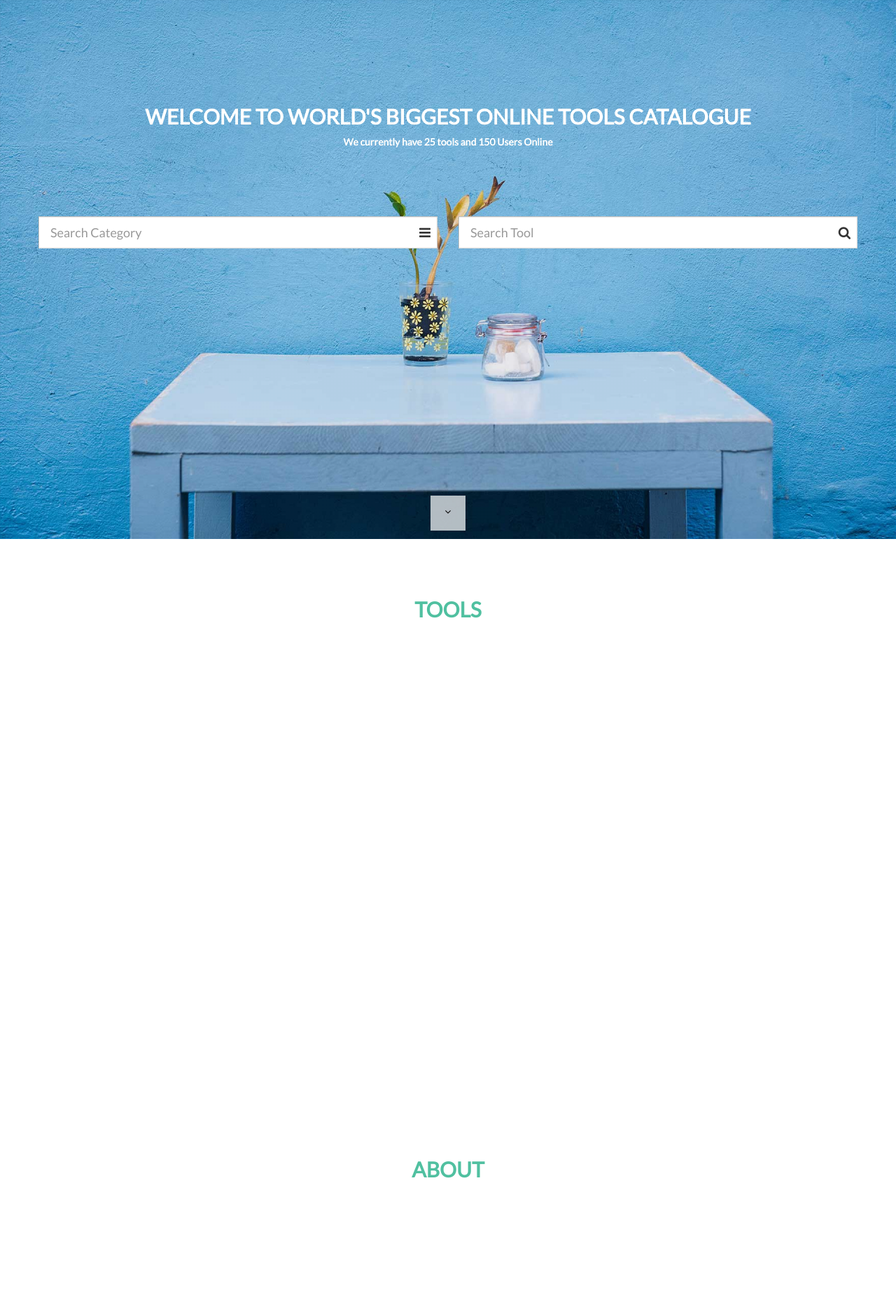
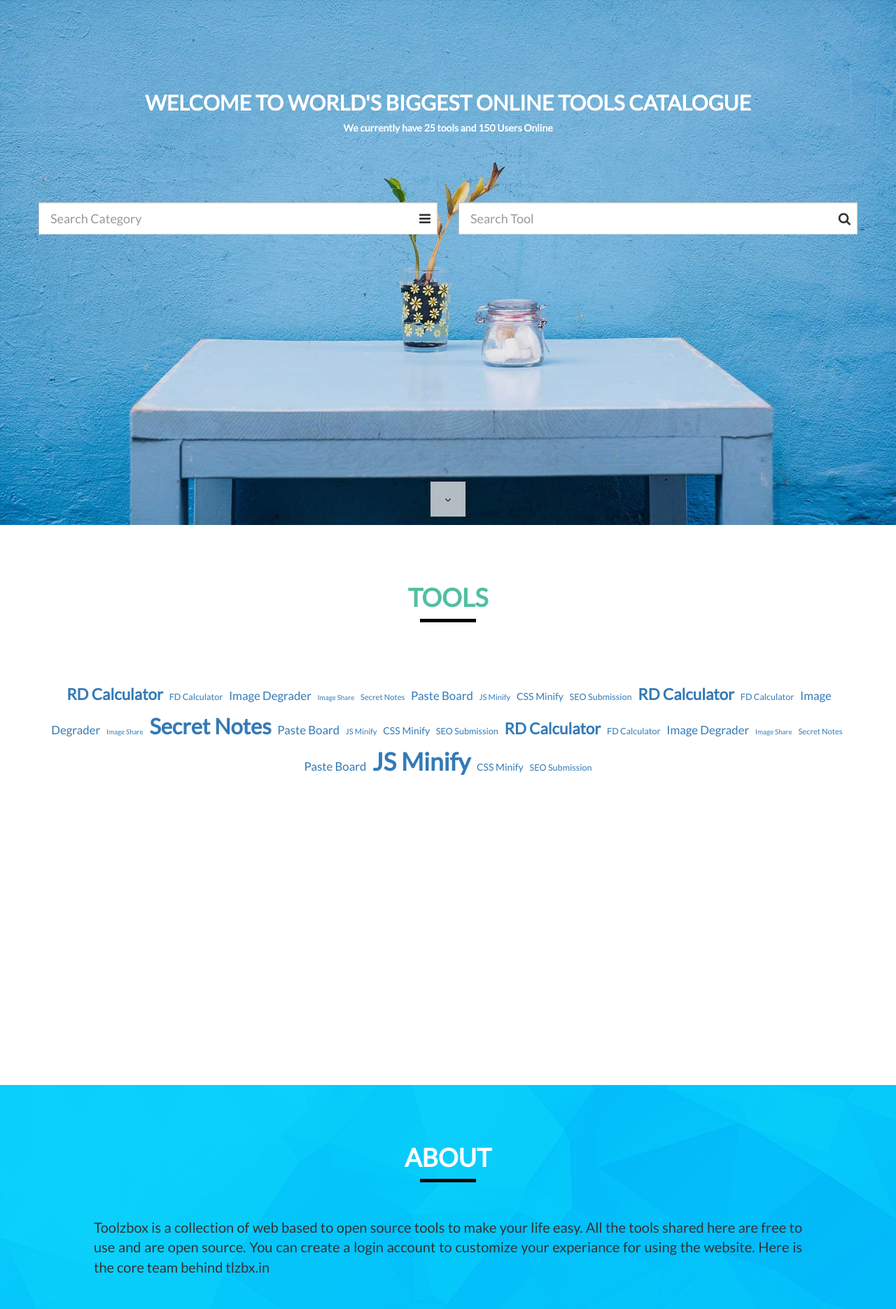
Before and after one commit to 3ncrypter/tlzbx.in, a PHP site: page / in a window 1280 px wide. Shown: the part 50-1920 px from the top of the page at 70% size. Run offline with PHP 8.4, Linux system fonts and the light colour scheme; data that the repository does not hold is empty.

Commit message:
updates. ;)

```diff
--- a/connect.php
+++ b/connect.php
@@ -1,32 +1,8 @@
 <?php
 $hostname='localhost';
 $username='root';
-$password='';
-$dbname='tools';
-/*try {
-    $dbh = new PDO("mysql:host=$hostname;dbname=$dbname",$username,$password);
-
-    $dbh->setAttribute(PDO::ATTR_ERRMODE, PDO::ERRMODE_EXCEPTION); // <== add this line
-    echo 'Connected to Database<br/>';
-    $dbh = null;
-    }
-catch(PDOException $e)
-    {
-    echo $e->getMessage();
-    }*/
-
-
-// we connect to example.com and port 3307
-$link = mysql_connect('localhost', 'root', '');
-if (!$link) {
-    die('Could not connect: ' . mysql_error());
-}
-else {
-
-	echo "connect";
-}
-$db = mysql_select_db("tools",$link);
-//mysql_close($link);
-
-
+$password='mysql';
+$dbname = 'tlzbx';
+mysql_connect("$hostname", "$username", "$password") OR die('Can not connenct to database'. mysql_error());
+mysql_select_db("$dbname") OR die('Can not select  database'. mysql_error());
 ?>
--- a/css/style.css
+++ b/css/style.css
@@ -19,7 +19,7 @@
   font-family: 'Lato', sans-serif;
 }
 
-.padd0 {
+.nopadd {
   padding: 0;
 }
 
@@ -327,7 +327,7 @@ html, body {
 
 /*Home - Search*/
 .home {
-  background: url("../assets/1.jpg") no-repeat fixed center top;
+  background: url("../assets/bg-search.jpg") no-repeat fixed center top;
   position: relative;
   background-size: cover;
 }
@@ -383,12 +383,21 @@ html, body {
   padding: 5% 0;
   min-height: 100%;
 }
-.toolsCont h2 {
+.toolsCont h1 {
   color: #50C0A0;
   font-weight: bold;
+  display: inline-block;
+}
+.toolsCont h1:after {
+  background: #000;
+  content: "";
+  display: block;
+  height: 5px;
+  margin: 10px auto;
+  width: 80px;
 }
 .toolsCont .cloud {
-  padding-top: 10px;
+  padding: 60px 15px;
 }
 .toolsCont .cloud .cloud-ul {
   margin: 0;
@@ -445,13 +454,142 @@ html, body {
 
 /*Tools - Cloud End*/
 /*About*/
-.aboutCont {
+.about {
+  background: url(../assets/bg-team.png) no-repeat fixed center top;
+  background-size: cover;
+}
+.about .aboutCont {
   padding: 5%;
   min-height: 100%;
 }
-.aboutCont h2 {
-  color: #50C0A0;
+.about .aboutCont h1 {
+  color: #fff;
   font-weight: bold;
+  display: inline-block;
+}
+.about .aboutCont h1:after {
+  background: #000;
+  content: "";
+  display: block;
+  height: 5px;
+  margin: 10px auto;
+  width: 80px;
+}
+.about .aboutCont .about-content {
+  padding: 30px 15px;
+}
+.about .aboutCont .about-team {
+  padding: 50px 15px;
 }
 
 /*About End*/
+/*Participate*/
+.participate .partCont {
+  padding: 5%;
+  min-height: 100%;
+}
+.participate .partCont h1 {
+  color: #50C0A0;
+  font-weight: bold;
+  display: inline-block;
+}
+.participate .partCont h1:after {
+  background: #000;
+  content: "";
+  display: block;
+  height: 5px;
+  margin: 10px auto;
+  width: 80px;
+}
+.participate .partCont .mailing-list {
+  padding: 30px 15px;
+}
+.participate .partCont .mailing-list i {
+  position: absolute;
+  top: 4%;
+  right: 20px;
+  cursor: pointer;
+}
+
+/*Participate End*/
+/*Contact*/
+.contact {
+  background: url(../assets/bg-team.png) no-repeat fixed center top;
+  background-size: cover;
+}
+.contact .contactCont {
+  padding: 5%;
+  min-height: 100%;
+}
+.contact .contactCont h1 {
+  color: #fff;
+  font-weight: bold;
+  display: inline-block;
+}
+.contact .contactCont h1:after {
+  background: #000;
+  content: "";
+  display: block;
+  height: 5px;
+  margin: 10px auto;
+  width: 80px;
+}
+.contact .contactCont .mailing-list {
+  padding: 30px 15px;
+}
+.contact .contactCont .mailing-list i {
+  position: absolute;
+  top: 4%;
+  right: 20px;
+  cursor: pointer;
+}
+.contact .social-list {
+  padding: 150px 0;
+}
+.contact .social-list .socialMe li {
+  display: inline-block;
+  font-size: 30px;
+  margin-right: 25px;
+  margin-bottom: 20px;
+}
+.contact .social-list .socialMe li a {
+  color: #fff;
+  border: 1px solid;
+  -moz-border-radius: 50%;
+  -webkit-border-radius: 50%;
+  border-radius: 50%;
+  display: block;
+  height: 60px;
+  line-height: 60px;
+  width: 60px;
+  -moz-transition: all 0.5s ease;
+  -o-transition: all 0.5s ease;
+  -webkit-transition: all 0.5s ease;
+  transition: all 0.5s ease;
+}
+.contact .social-list .socialMe li a.facebook:hover {
+  background: #3B5998;
+  color: #fff;
+}
+.contact .social-list .socialMe li a.twitter:hover {
+  background: #55ACEE;
+  color: #fff;
+}
+.contact .social-list .socialMe li a.linkedin:hover {
+  background: #007BB5;
+  color: #fff;
+}
+.contact .social-list .socialMe li a.google-plus:hover {
+  background: #E02F2F;
+  color: #fff;
+}
+.contact .social-list .socialMe li a.instagram:hover {
+  background: #316699;
+  color: #fff;
+}
+.contact .social-list .socialMe li a.github:hover {
+  background: #181616;
+  color: #fff;
+}
+
+/*Contact End*/
--- a/index.php
+++ b/index-back.php
@@ -1,4 +1,5 @@
 <?php include_once('connect.php');?>
+<?php date_default_timezone_set('Asia/Calcutta');  ?>
 <!doctype HTML>
 <html>
 <head>
@@ -81,7 +82,7 @@
 		$terms = array();
         $maximum = 0;
 
-        $query = mysql_query("SELECT term, counter,id FROM search ORDER BY counter DESC LIMIT 30");
+        $query = mysql_query("SELECT term, counter, id FROM `search` ORDER BY counter DESC LIMIT 30");
         while ($row = mysql_fetch_array($query))
 		{
 			$term = $row['term'];
--- a/index.html
+++ b/index.html
@@ -7,8 +7,11 @@
     <link rel="stylesheet" href="css/font-awesome.min.css" type="text/css"/>
     <link href='https://fonts.googleapis.com/css?family=Lato' rel='stylesheet' type='text/css'>
     <link rel="stylesheet" href="css/style.css" type="text/css"/>
+    <script type="text/javascript" src="js/angular.js"></script>
+    <script type="text/javascript" src="js/app.js"></script>
+    <script type="text/javascript" src="js/ctrl.js"></script>
     </head>
-    <body>
+    <body ng-app="tlzbx">
         <!--loader-->
         <div class="overlay">
             <div class="loader cf">
@@ -43,6 +46,7 @@
             </div>
         </nav>
         <!--navigation end-->
+        <!--home-->
         <section class="home wrapper" id="home">
             <div class="container homeCont">
                 <div class="row">
@@ -52,11 +56,11 @@
                     </div>
                 </div>
                 <div class="row">
-                    <div class="col-md-6 form-group">
+                    <div class="col-md-6 form-group col-xs-10 col-xs-offset-1 col-md-offset-0">
                         <i class="fa fa-bars form_ico fa-lg"></i>
                         <input type="text" class="form-control norad input-lg categ" id="categ" placeholder="Search Category">
                     </div>
-                    <div class="col-md-6 form-group">
+                    <div class="col-md-6 form-group col-xs-10 col-xs-offset-1 col-md-offset-0">
                         <i class="fa fa-search form_ico fa-lg"></i>
                         <input type="text" class="form-control norad input-lg toolz" id="toolz" placeholder="Search Tool">
                     </div>
@@ -64,11 +68,13 @@
                 </div>
             </div>
         </section>
+        <!--home end-->
+        <!--tools-->
         <section class="wrapper tools" id="tools">
             <div class="container toolsCont">
                 <div class="row">
-                   <div class="col-md-12 col-sm-12">
-                        <h2 class="text-center uppercase">Tools</h2>
+                   <div class="col-md-12 col-sm-12 text-center">
+                        <h1 class="uppercase">Tools</h1>
                        <div class="cloud">
                         <ul class="cloud-ul">
                             <li><a class="c7" href="#">RD Calculator</a></li>
@@ -104,31 +110,79 @@
                 </div>
             </div>
         </section>
+        <!--tools end-->
+        <!--about-->
         <section class="wrapper about" id="about">
             <div class="container aboutCont">
                 <div class="row">
-                    <div class="col-md-12 col-sm-12">
-                        <h2 class="text-center uppercase">About</h2>
+                    <div class="col-md-12 col-sm-12 text-center">
+                        <h1 class="uppercase">About</h1>
+                        <div class="about-content col-md-12 col-sm-12 text-justify">
+                            <p class="font20">Toolzbox is a collection of web based to open source tools to make your life easy. All the tools shared here are free to use and are open source. You can create a login account to customize your experiance for using the website. Here is the core team behind tlzbx.in</p>
+                        </div>
+                        <div class="about-team col-md-12 col-sm-12 text-center">
+                            <div class="row" ng-controller="teamCtrl">
+                                <div class="team-member col-md-3 col-sm-3" ng-repeat="i in items">
+                                    <div class="member-img"><img src="assets/{{i.img}}.png" alt="Suraj Verma"/></div>
+                                    <div class="member-nm">{{i.name}}</div>
+                                    <div class="member-pro">{{i.pro}}</div>
+                                </div>
+                            </div>
+                        </div>
                     </div>
                 </div>
             </div>
         </section>
+        <!--about end-->
+        <!--participate-->
         <section class="wrapper participate" id="participate">
             <div class="gap-md"></div>
-            <div class="container">
+            <div class="container partCont">
                 <div class="row">
-                    participate
+                    <div class="col-md-12 col-sm-12 text-center">
+                        <h1 class="uppercase">Participate</h1>
+                        <div class="part-content text-center cf">
+                            <p class="font30">Sound's interesting, why don't you fork us on github and participate then. We will love to see you there.</p>
+                        </div>
+                        <div class="mailing-list">
+                            <div class="col-md-12 col-sm-12 text-center">
+                                <p class="font20">Join our mailing list to get latest updates on development, we will never spam you, that's our promise.</p>
+                            </div>
+                            <div class="col-md-6 col-sm-6 col-md-offset-3 col-sm-offset-0">
+                                <i class="fa fa-envelope fa-3x"></i>
+                                <input type="email" class="form-control norad input-lg mail-list" />
+                            </div>
+                        </div>
+                    </div>
                 </div>
             </div>
         </section>
+        <!--participate end-->
+        <!--contact-->
         <section class="wrapper contact" id="contact">
             <div class="gap-md"></div>
-            <div class="container">
+            <div class="container contactCont">
                 <div class="row">
-                    contact
+                    <div class="col-md-12 col-sm-12 text-center">
+                        <h1 class="uppercase">Contact</h1>
+                        <div class="cont-content text-center cf">
+                            <p class="font30">Follow us on various social networks</p>
+                        </div>
+                        <div class="social-list">
+                            <ul class="socialMe">
+                                <li><a href="https://www.facebook.com/verma.suraj" target="_blank" class="facebook"><i class="fa fa-facebook"></i></a></li>
+                                <li><a href="http://twitter.com/_surajverma_" class="twitter" target="_blank"><i class="fa fa-twitter"></i></a></li>
+                                <li><a href="http://www.linkedin.com/in/vermasuraj" class="linkedin" target="_blank"><i class="fa fa-linkedin"></i></a></li>
+                                <li><a href="http://plus.google.com/105383003914356993473" class="google-plus" target="_blank"><i class="fa fa-google-plus"></i></a></li>
+                                <li><a href="http://instagram.com/_surajverma_" class="instagram" target="_blank"><i class="fa fa-instagram"></i></a></li>
+                                <li><a href="http://github.com/surajverma" class="github" target="_blank"><i class="fa fa-github"></i></a></li>
+                            </ul>
+                        </div>
+                    </div>
                 </div>
             </div>
         </section>
+        <!--contact end-->
         <script type="text/javascript" src="js/jquery.js"></script>
         <script type="text/javascript" src="js/bootstrap.min.js"></script>
         <script type="text/javascript" src="js/slowscroll.js"></script>
--- a/js/app.js
+++ b/js/app.js
@@ -1,7 +1 @@
-var app = angular.module("myApp",[]);
-
-app.directive("w3TestDirective", function(){
-    return{
-        template : "I was made in a directive constructor!"
-    };
-})
+var app = angular.module("tlzbx",[]);
--- a/js/script.js
+++ b/js/script.js
@@ -16,4 +16,8 @@ $(function(){
         $("a[href='#top'],a[rel='m_PageScroll2id']").mPageScroll2id({highlightSelector:".nav-cust-ul li a[rel='m_PageScroll2id']"});
     });
 
+
+    $.get("dir/data.json", function(data, status){
+        });
+
 });
--- a/sass/style.scss
+++ b/sass/style.scss
@@ -10,7 +10,7 @@
 
 /*Universal*/
 *, html{font-family: 'Lato', sans-serif;}
-.padd0{padding: 0;}
+.nopadd{padding: 0;}
 .norad{border-radius: 0;}
 
 /*Floats*/
@@ -99,7 +99,7 @@ html, body {width: 100%;height: 100%;}
 .wrapper{min-height: 100%;width: 100%;position: relative;}
 
 /*Home - Search*/
-.home {background: url("../assets/1.jpg") no-repeat fixed center top;position: relative;background-size: cover;
+.home {background: url("../assets/bg-search.jpg") no-repeat fixed center top;position: relative;background-size: cover;
     &:before{content: "";position: absolute;top: 0;left: 0; height: 100%;width: 100%;background: url(../assets/grid.png);}
     .form_ico{position: absolute;top: 37%;right: 25px;cursor: pointer;}
     .toDown{display: block;width:50px; height: 50px; text-align: center; background: rgba(255,2555,255,0.7);position: absolute;left:50%;bottom: 10px;padding:16px;z-index: 999;color:#000!important;margin-left: -25px;z-index: 9;@include animation(pulse 2s infinite)}
@@ -114,8 +114,10 @@ html, body {width: 100%;height: 100%;}
 
 /*Tools - Cloud*/
 .toolsCont{padding: 5% 0; min-height: 100%;
-    h2{color: #50C0A0;font-weight: bold;}
-    .cloud{padding-top: 10px;
+    h1{color: #50C0A0;font-weight: bold;display: inline-block;
+        &:after{background: #000;content: "";display: block;height: 5px;margin: 10px auto;width: 80px;}
+    }
+    .cloud{padding: 60px 15px;
         .cloud-ul{margin: 0; padding: 2px; line-height: 3em; text-align: center;
             li{display: inline;
                 a{padding: 3px; }
@@ -136,7 +138,56 @@ html, body {width: 100%;height: 100%;}
 /*Tools - Cloud End*/
 
 /*About*/
-.aboutCont{padding: 5%; min-height: 100%;
-    h2{color: #50C0A0;font-weight: bold;}
+.about{background: url(../assets/bg-team.png) no-repeat fixed center top;background-size: cover;
+    .aboutCont{padding: 5%; min-height: 100%;
+        h1{color: #fff;font-weight: bold;display: inline-block;
+            &:after{background: #000;content: "";display: block;height: 5px;margin: 10px auto;width: 80px;}
+        }
+        .about-content{padding: 30px 15px;}
+        .about-team{padding: 50px 15px}
+    }
 }
 /*About End*/
+
+/*Participate*/
+.participate{
+    .partCont{padding: 5%; min-height: 100%;
+        h1{color: #50C0A0;font-weight: bold;display: inline-block;
+            &:after{background: #000;content: "";display: block;height: 5px;margin: 10px auto;width: 80px;}
+        }
+        .mailing-list{padding: 30px 15px;
+            i{position: absolute;top: 4%;right: 20px;cursor: pointer;}
+        }
+    }
+}
+
+/*Participate End*/
+
+/*Contact*/
+.contact{background: url(../assets/bg-team.png) no-repeat fixed center top;background-size: cover;
+    .contactCont{padding: 5%; min-height: 100%;
+        h1{color: #fff;font-weight: bold;display: inline-block;
+            &:after{background: #000;content: "";display: block;height: 5px;margin: 10px auto;width: 80px;}
+        }
+        .mailing-list{padding: 30px 15px;
+            i{position: absolute;top: 4%;right: 20px;cursor: pointer;}
+        }
+    }
+    .social-list{padding: 150px 0;
+        .socialMe{
+             li{display: inline-block;font-size: 30px;margin-right: 25px;margin-bottom: 20px;
+                a{color: #fff; border: 1px solid;@include border-radius(50%);display: block;height: 60px;line-height: 60px;width: 60px;@include transition(all .5s ease);
+                    &.facebook:hover{background: #3B5998;color: #fff;}
+                    &.twitter:hover{background: #55ACEE;color: #fff;}
+                    &.linkedin:hover{background: #007BB5;color: #fff;}
+                    &.google-plus:hover{background: #E02F2F;color: #fff;}
+                    &.instagram:hover{background: #316699;color: #fff;}
+                    &.github:hover{background: #181616;color: #fff;}
+                }
+            }
+        }
+    }
+}
+
+
+/*Contact End*/
```
Also changed, not shown: dir/data.json (added, +22 -0 lines), js/ctrl.js (+3 -31 lines), assets/1.png (added), assets/2.png (added), assets/3.png (added), assets/4.png (added), assets/bg-search.jpg (renamed from assets/1.jpg), assets/bg-team.png (added), assets/logo.png (deleted).
